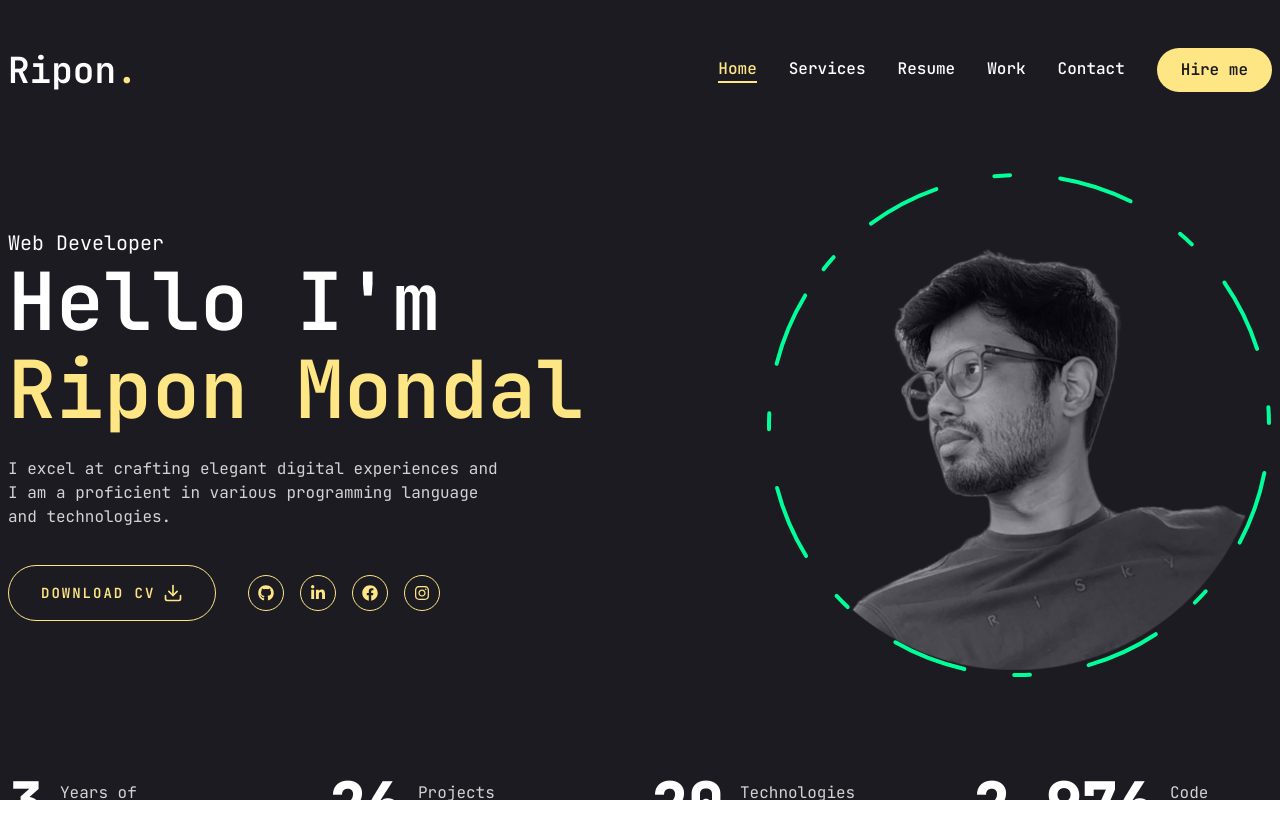
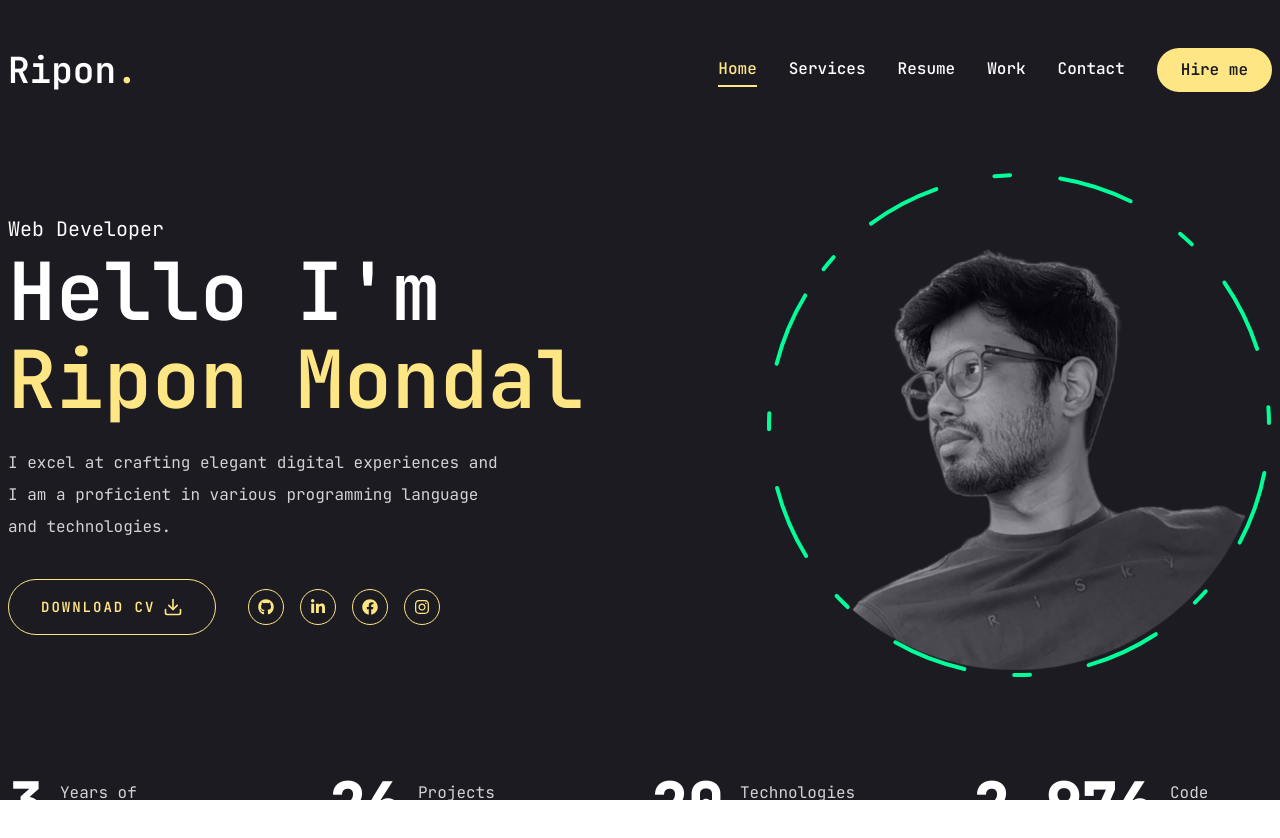
Before and after one commit to riponmondalbd/portfolio2.0, a Next.js app: page / in a window 1280 px wide. Shown: the top 838 px of the page. Built offline with nearby package versions, Linux system fonts and the light colour scheme.

Commit message:
add some custom css

```diff
--- a/src/app/globals.css
+++ b/src/app/globals.css
@@ -117,7 +117,7 @@
     @apply border-border outline-ring/50;
   }
   body {
-    @apply bg-[#1c1b22] text-background px-2;
+    @apply bg-[#1c1b22] text-background px-2 leading-loose;
   }
   .h1 {
     @apply text-[48px] xl:text-[80px] leading-[1.1] font-semibold;
@@ -129,3 +129,11 @@
     @apply text-[20px] xl:text-[24px] leading-[1.1] font-semibold;
   }
 }
+
+.text-outline {
+  -webkit-text-stroke: 1px #ffffff;
+}
+
+.text-outline-hover {
+  -webkit-text-stroke: 1px #00ff99;
+}
```
